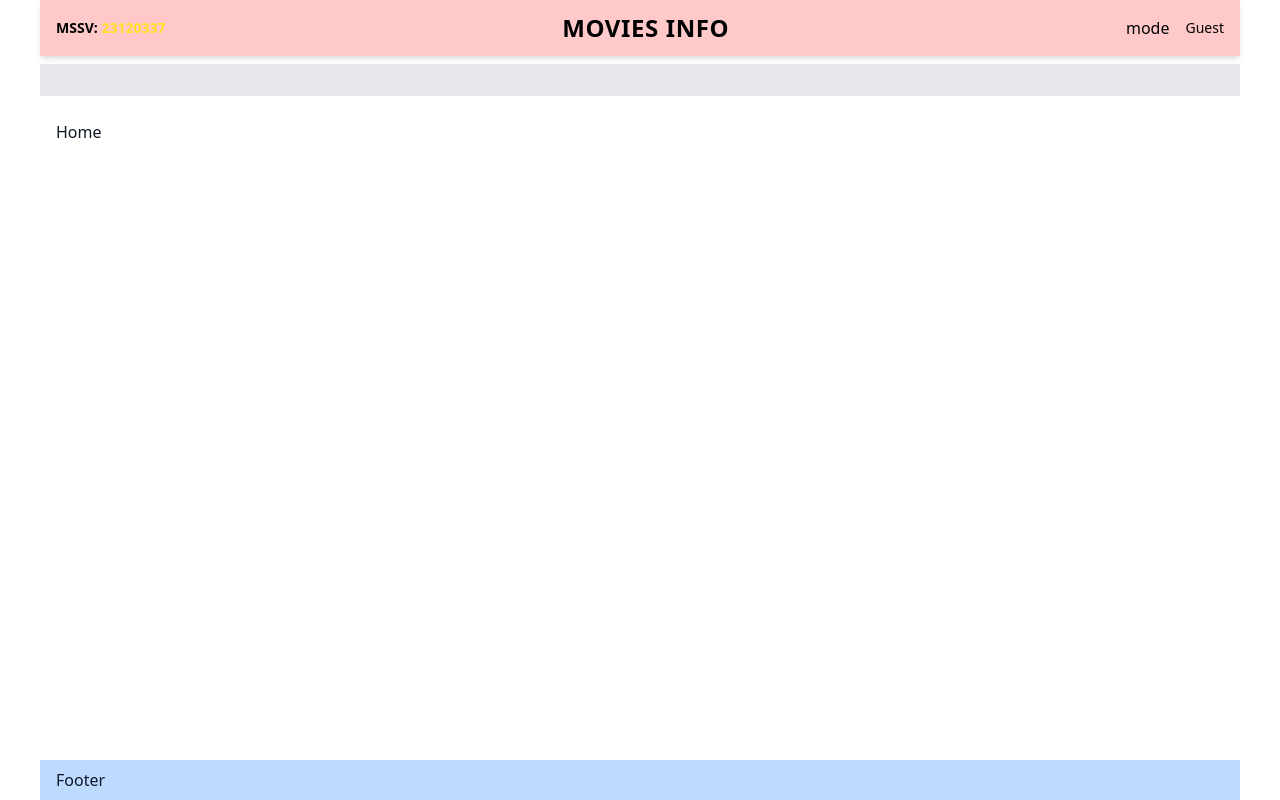
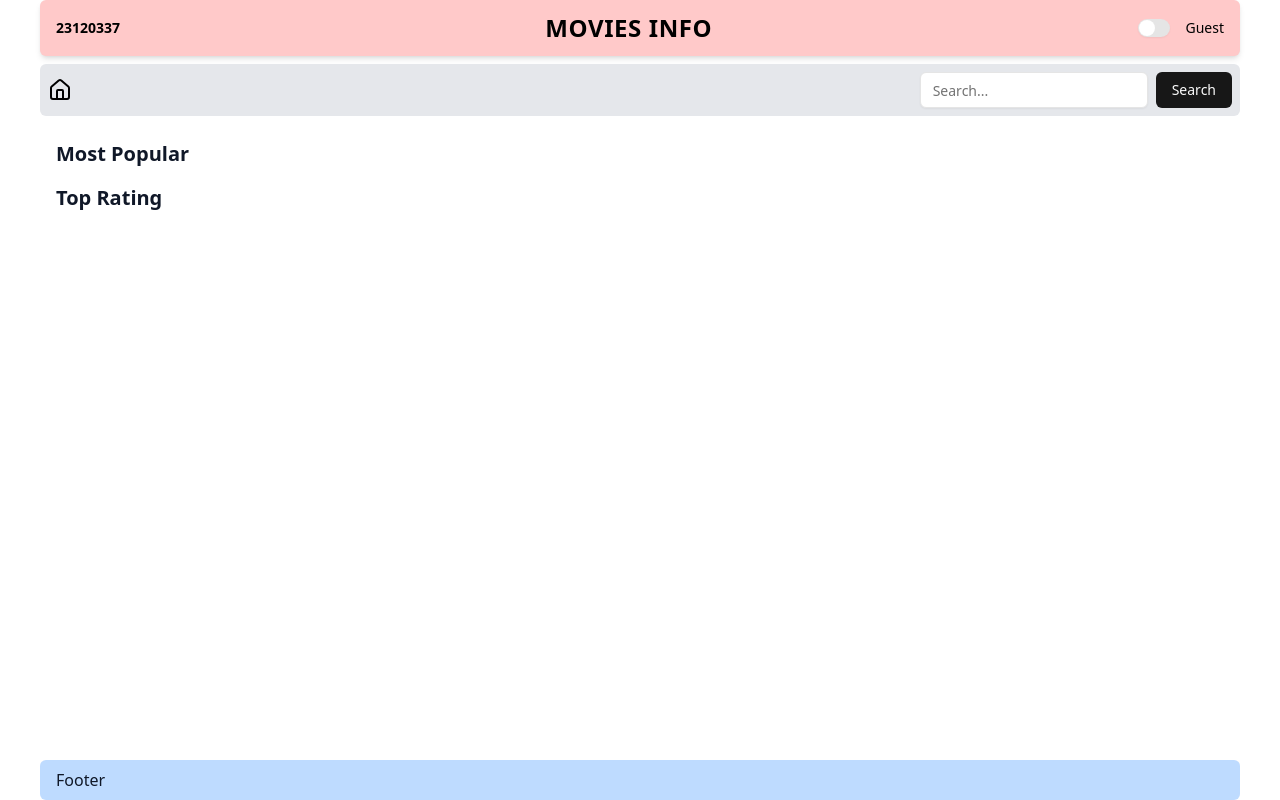
Before and after one commit to kqanGit/Web-development-Homework-2, a React (Vite) app: page / in a window 1280 px wide. Built offline with nearby package versions, Linux system fonts and the light colour scheme.

Commit message:
ui: add search bar, home icon, switch dark mode button, basic layout for main content

```diff
--- a/package.json
+++ b/package.json
@@ -11,6 +11,7 @@
   },
   "dependencies": {
     "@radix-ui/react-slot": "^1.2.4",
+    "@radix-ui/react-switch": "^1.2.6",
     "@tailwindcss/vite": "^4.1.18",
     "class-variance-authority": "^0.7.1",
     "clsx": "^2.1.1",
--- a/src/App.jsx
+++ b/src/App.jsx
@@ -1,7 +1,7 @@
 import { BrowserRouter, Routes, Route } from "react-router-dom";
 import MainLayout from "@/components/layouts/MainLayout";
+import Home from "@/pages/Home";
 
-const Home = () => <div>Home</div>;
 const MovieDetail = () => <div>Movie Detail</div>;
 const SearchResult = () => <div>Search Result</div>;
 const Login = () => <div>Login</div>;
--- /dev/null
+++ b/src/components/icons/HomeIcon.jsx
@@ -0,0 +1,8 @@
+import { Home } from "lucide-react";
+
+const HomeIcon = ({ className, ...props }) => {
+  console.log("check");
+  return <Home className={className} {...props} />;
+};
+
+export default HomeIcon;
--- a/src/components/layouts/Footer.jsx
+++ b/src/components/layouts/Footer.jsx
@@ -1,7 +1,7 @@
 
 const Footer = () => {
   return (
-    <footer className="bg-blue-200 px-4 py-2">
+    <footer className="bg-blue-200 px-4 py-2 rounded-sm">
         Footer
     </footer>
     );
--- a/src/components/layouts/Header.jsx
+++ b/src/components/layouts/Header.jsx
@@ -1,19 +1,18 @@
-
+import { Switch } from "@/components/ui/switch"
 
 const Header = () => {
 
   return (
-    <header className="bg-red-200 text-black shadow-md">
+    <header className="bg-red-200 text-black shadow-md rounded-sm">
       <div className="max-w-[1200px] mx-auto px-4 py-3 flex justify-between items-center">
         <div className="text-sm font-semibold">
-          MSSV: <span className="text-yellow-300">23120337</span>
+          23120337
         </div>
 
         <h1 className="text-2xl font-bold uppercase tracking-wide">Movies Info</h1>
         <div className="flex items-center gap-4">
-          <button>
-            mode
-          </button>
+          <Switch />
+
           <div className="text-sm">
              Guest
           </div>
--- a/src/components/layouts/NavBar.jsx
+++ b/src/components/layouts/NavBar.jsx
@@ -1,9 +1,19 @@
+import { Input } from "@/components/ui/input";
+import { Button } from "@/components/ui/button";
 
+import HomeIcon from "@/components/icons/HomeIcon";
 const NavBar = () => {
   return (
-    <nav className="bg-gray-200 text-white p-4">
+    <nav className="flex justify-between bg-gray-200 text-white p-2 rounded-sm">
+      <div className="text-black flex items-center">
+        <HomeIcon />
+      </div>
+      <div className='flex items-center'>
+        <Input className="bg-white text-black rounded-sm" placeholder="Search..." />
+        <Button className="ml-2 rounded-sm">Search</Button>
+      </div>
     </nav>
-    );
+  );
 };
 
 export default NavBar;
--- /dev/null
+++ b/src/components/ui/input.jsx
@@ -0,0 +1,24 @@
+import * as React from "react"
+
+import { cn } from "@/lib/utils"
+
+function Input({
+  className,
+  type,
+  ...props
+}) {
+  return (
+    <input
+      type={type}
+      data-slot="input"
+      className={cn(
+        "file:text-foreground placeholder:text-muted-foreground selection:bg-primary selection:text-primary-foreground dark:bg-input/30 border-input h-9 w-full min-w-0 rounded-md border bg-transparent px-3 py-1 text-base shadow-xs transition-[color,box-shadow] outline-none file:inline-flex file:h-7 file:border-0 file:bg-transparent file:text-sm file:font-medium disabled:pointer-events-none disabled:cursor-not-allowed disabled:opacity-50 md:text-sm",
+        "focus-visible:border-ring focus-visible:ring-ring/50 focus-visible:ring-[3px]",
+        "aria-invalid:ring-destructive/20 dark:aria-invalid:ring-destructive/40 aria-invalid:border-destructive",
+        className
+      )}
+      {...props} />
+  );
+}
+
+export { Input }
--- /dev/null
+++ b/src/components/ui/switch.jsx
@@ -0,0 +1,27 @@
+import * as React from "react"
+import * as SwitchPrimitive from "@radix-ui/react-switch"
+
+import { cn } from "@/lib/utils"
+
+function Switch({
+  className,
+  ...props
+}) {
+  return (
+    <SwitchPrimitive.Root
+      data-slot="switch"
+      className={cn(
+        "peer data-[state=checked]:bg-primary data-[state=unchecked]:bg-input focus-visible:border-ring focus-visible:ring-ring/50 dark:data-[state=unchecked]:bg-input/80 inline-flex h-[1.15rem] w-8 shrink-0 items-center rounded-full border border-transparent shadow-xs transition-all outline-none focus-visible:ring-[3px] disabled:cursor-not-allowed disabled:opacity-50",
+        className
+      )}
+      {...props}>
+      <SwitchPrimitive.Thumb
+        data-slot="switch-thumb"
+        className={cn(
+          "bg-background dark:data-[state=unchecked]:bg-foreground dark:data-[state=checked]:bg-primary-foreground pointer-events-none block size-4 rounded-full ring-0 transition-transform data-[state=checked]:translate-x-[calc(100%-2px)] data-[state=unchecked]:translate-x-0"
+        )} />
+    </SwitchPrimitive.Root>
+  );
+}
+
+export { Switch }
--- /dev/null
+++ b/src/pages/Home.jsx
@@ -0,0 +1,11 @@
+
+const Home = () => {
+  return (
+    <div className="flex flex-col gap-4 justify-center h-full">
+        <div className="font-bold text-xl">Most Popular</div>
+        <div className="font-bold text-xl">Top Rating</div>
+    </div>
+    );
+};
+
+export default Home;
```
Also changed, not shown: 1 other file (tests, documents, lock files or other folders).
